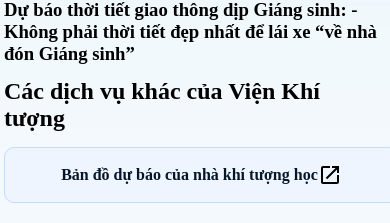
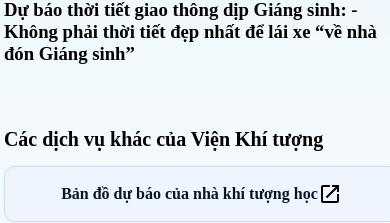
Before and after one commit to hongson30052k/duanthoitietnguyenson, a React (Vite) app: page / in a window 390 px wide. Shown: the part 1575-1798 px from the top of the page. Built offline with nearby package versions, Linux system fonts and the light colour scheme; no server answers.

Commit message:
edit responsive home

```diff
--- a/src/modules/Home/components/Home_Button/Home_Button.css
+++ b/src/modules/Home/components/Home_Button/Home_Button.css
@@ -29,7 +29,7 @@
   text-decoration: none;
   color: #061629;
 }
-.header-2 {
+.header-about {
   font-weight: 550;
   font-size: 24px;
   margin-top: 20px;
@@ -51,4 +51,8 @@
   .Home-Button-list {
     width: 95%;
   }
+  .header-about {
+    font-size: 20px;
+    margin-top: 70px;
+  }
 }
--- a/src/modules/Home/components/Home_Button/Home_Button.tsx
+++ b/src/modules/Home/components/Home_Button/Home_Button.tsx
@@ -4,7 +4,7 @@
 const Home_Button = () => {
   return (
     <div className="Home-content">
-      <h2 className="header-2">Các dịch vụ khác của Viện Khí tượng</h2>
+      <h2 className="header-about">Các dịch vụ khác của Viện Khí tượng</h2>
       <div className="Home-Button">
         <div className="Home-Button-list">
           <a href="">Bản đồ dự báo của nhà khí tượng học</a>
```
